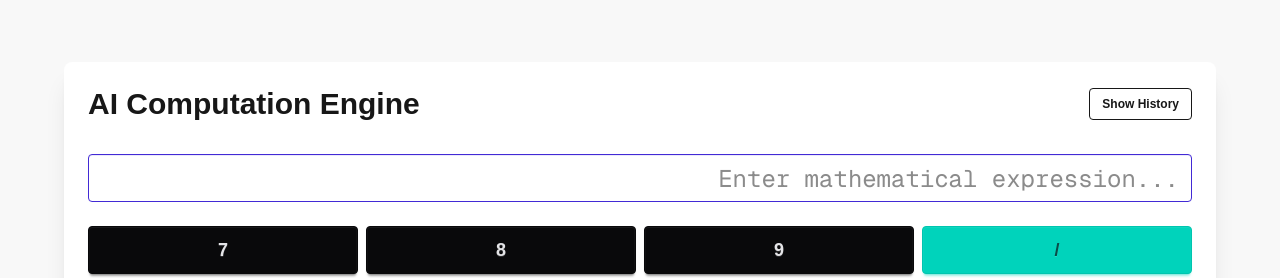
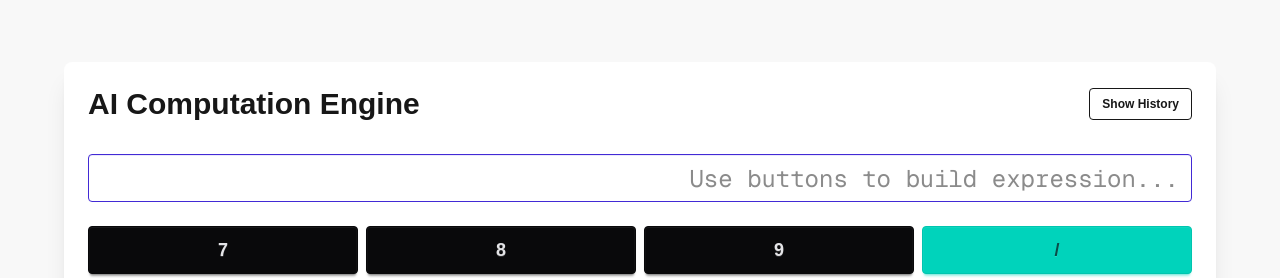
Before and after one commit to Zeptiny/AiPoweredCalculator, a Next.js app in the folder app/: page / in a window 1280 px wide. Shown: the top 278 px of the page. Built offline with nearby package versions, Linux system fonts and the light colour scheme.

Commit message:
chore: Comment out input change handler and update input placeholder to use buttons

```diff
--- a/app/app/page.tsx
+++ b/app/app/page.tsx
@@ -91,14 +91,14 @@ export default function Home() {
     }
   };
 
-  const handleInputChange = (e: React.ChangeEvent<HTMLInputElement>) => {
-    const value = e.target.value;
-    // Allow mathematical characters including function names and constants
-    const mathPattern = /^[0-9+\-*/().^\s,a-z]*$/i;
-    if (mathPattern.test(value)) {
-      setExpression(value);
-    }
-  };
+  // const handleInputChange = (e: React.ChangeEvent<HTMLInputElement>) => {
+  //   const value = e.target.value;
+  //   // Allow mathematical characters including function names and constants
+  //   const mathPattern = /^[0-9+\-*/().^\s,a-z]*$/i;
+  //   if (mathPattern.test(value)) {
+  //     setExpression(value);
+  //   }
+  // };
 
   const handleCalculate = async () => {
     if (!expression.trim()) return;
@@ -258,10 +258,10 @@ export default function Home() {
               <input
                 type="text"
                 value={expression}
-                onChange={handleInputChange}
-                placeholder="Enter mathematical expression..."
+                placeholder="Use buttons to build expression..."
                 className="input input-lg input-primary w-full text-2xl font-mono text-right"
                 disabled={loading}
+                readOnly
                 onKeyDown={(e) => e.key === 'Enter' && handleCalculate()}
               />
             </div>
```
